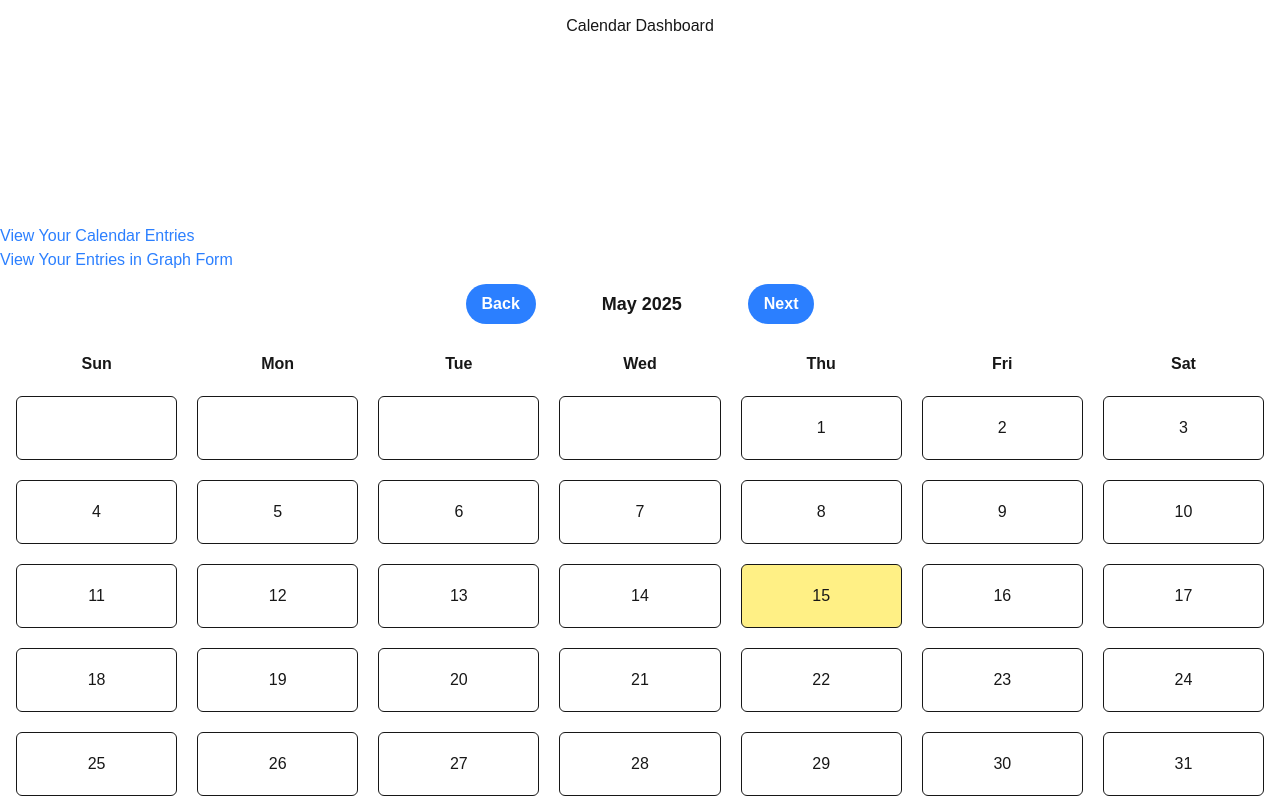
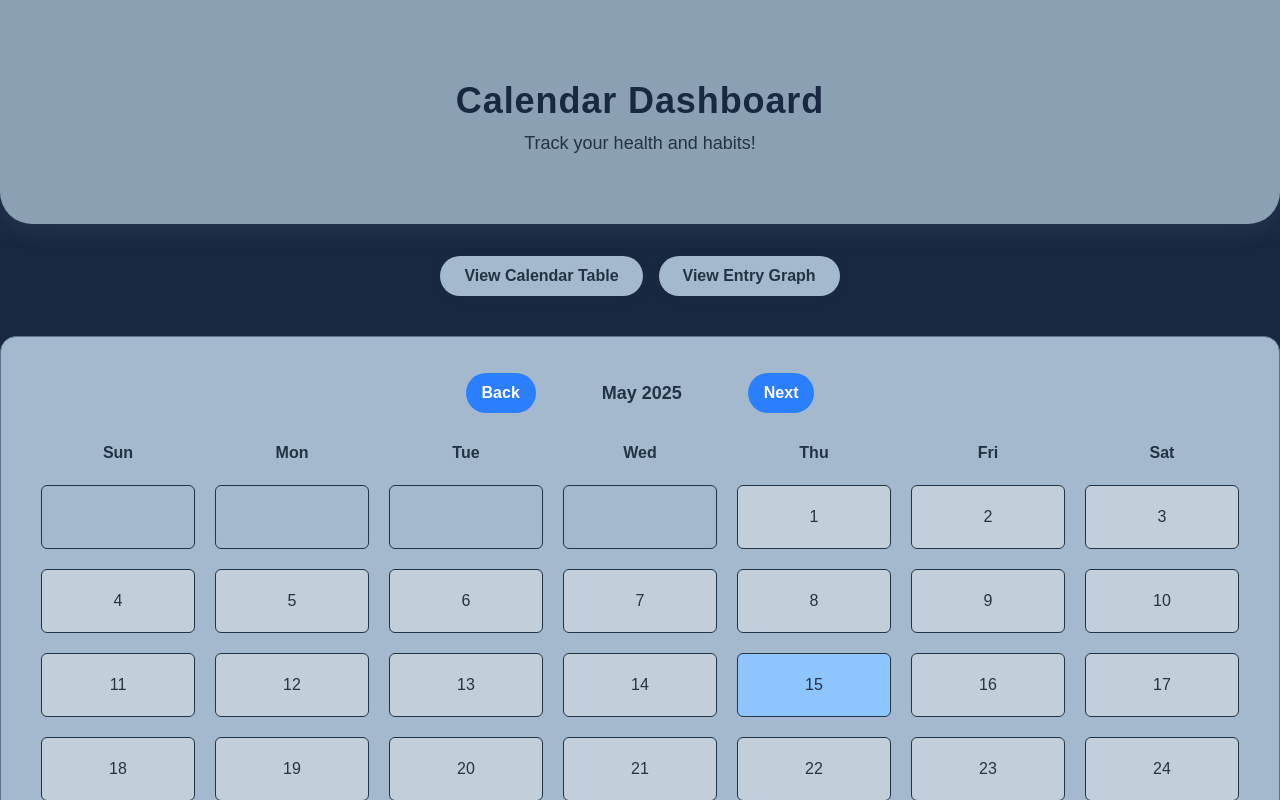
Before and after one commit to gitKevinW/Mental_And_Physical_Wellness_Application, a Next.js app: page /home in a window 1280 px wide. Shown: the top 800 px of the page. Built offline with nearby package versions, Linux system fonts and the light colour scheme; no server answers; the database is empty.

Commit message:
Changed UI/UX

```diff
--- a/src/app/_components/Calendar.tsx
+++ b/src/app/_components/Calendar.tsx
@@ -1,17 +1,30 @@
 'use client';
 
-import { useState } from "react";
-import { eachDayOfInterval, endOfMonth, format ,getDay,startOfMonth, isToday } from "date-fns";
+import { useState, useEffect } from "react";
+import { eachDayOfInterval, endOfMonth, format, getDay, startOfMonth, isToday } from "date-fns";
 import clsx from "clsx";
 import CalendarModal from "./CalendarModal";
+import { db } from "../firebase";
+import { collection, getDocs } from "firebase/firestore";
 
-export default function CalendarHeader({ month, year } : { month: String; year : String}) {
-
+export default function CalendarHeader({ month, year }: { month: String; year: String }) {
   const [monthIndex, setMonthIndex] = useState(Number(month));
   const [yearIndex, setYearIndex] = useState(Number(year));
-
   const [isModalOpen, setIsModalOpen] = useState(false);
   const [selectedDate, setSelectedDate] = useState<Date | null>(null);
+  const [entryDates, setEntryDates] = useState<string[]>([]);
+
+  useEffect(() => {
+    async function fetchEntryDates() {
+      const snapshot = await getDocs(collection(db, "calendarEntries"));
+      const dates = snapshot.docs.map(doc => {
+        const entryDate = doc.data().date;
+        return entryDate ? new Date(entryDate).toLocaleDateString() : null;
+      }).filter(Boolean);
+      setEntryDates(dates as string[]);
+    }
+    fetchEntryDates();
+  }, [monthIndex, yearIndex]);
 
     const week = ["Sun", "Mon", "Tue", "Wed", "Thu", "Fri", "Sat"]
 
@@ -101,21 +114,25 @@ export default function CalendarHeader({ month, year } : { month: String; year :
 
         <div className="container mx-auto p-4">
           <div className="grid grid-cols-7 gap-5">
-                {week.map((day) => {
-                    return (
+            {week.map((day) => (
               <div key={day} className="font-bold text-center">
                 {day}
               </div>
-                    );
-                })}
+            ))}
             {Array.from({ length: startDay }, (_, index) => (
               <div key={index} className="text-center border rounded-md h-16"></div>
             ))}
             {daysInMonth.map((day) => {
+              const dateStr = format(day, "M/d/yyyy"); // Match toLocaleDateString format
+              const hasEntry = entryDates.includes(dateStr);
               return (
-                        <button key={day.toString()} className={clsx("relative group bg-white text-center border rounded-md h-16 flex items-center justify-center",
-                            {"bg-yellow-200": isToday(day)}
-                        )} onClick={() => handleDateClick(day)}
+                <button
+                  key={day.toString()}
+                  className={clsx(
+                    "relative group bg-[#c2ced9] text-center border rounded-md h-16 flex items-center justify-center",
+                    { "bg-blue-300": isToday(day) }
+                  )}
+                  onClick={() => handleDateClick(day)}
                 >
                   <div
                     className="absolute inset-0 -z-10 rounded-md pointer-events-none
@@ -123,9 +140,18 @@ export default function CalendarHeader({ month, year } : { month: String; year :
           transition-all duration-200"
                   />
                   {format(day, "d")}
+                  {hasEntry && (
+                    <span className="absolute top-1 right-2 text-green-600 text-3xl font-extrabold">✓</span>
+                  )}
                 </button>
               );
             })}
+            {Array.from(
+              { length: 42 - (startDay + daysInMonth.length) },
+              (_, index) => (
+                <div key={`empty-end-${index}`} className="text-center border rounded-md h-16"></div>
+              )
+            )}
           </div>
         </div>
         <CalendarModal
--- a/src/app/graph/page.tsx
+++ b/src/app/graph/page.tsx
@@ -1,7 +1,19 @@
 import { adminDB } from "../firebaseAdmin";
 import Link from 'next/link';
-import  LineGraph  from "../_components/LineGraph";
+import LineGraph from "../_components/LineGraph";
 
+// Color palette based on your reference image
+const COLORS = {
+  bg: "#e9ecef",        // lightest
+  bg2: "#c2ced9",       // light blue
+  bg3: "#8ca0b4",       // medium blue
+  bg4: "#5a7590",       // dark blue
+  bg5: "#223344",       // darkest
+  bg6: "#192841",       // very dark blue
+  bg7: "#a4b8ce",       // light grayish blue
+  accent: "#279645",    // accent green (from your chart)
+  accent2: "#bfcc35",   // accent yellow-green (from your chart)
+};
 
 export const dynamic = "force-dynamic"; // ensures SSR
 
@@ -12,14 +24,13 @@ export default async function StatsPage() {
     .orderBy("date", "desc")
     .get();
 
-
-// Map your Firestore data to the format LineGraph expects
+  // Maps Firestore data to the format LineGraph expects
   const entries = snapshot.docs.map((doc) => ({
     id: doc.id,
     ...doc.data(),
   }));
 
-// Example: Use activityPoints as the value, and date as the x-axis
+  // Transform data for the LineGraph from Firestore entries
   const lineData = entries.map((entry: any) => ({
     date: entry.date ? new Date(entry.date).toLocaleDateString() : "",
     activityPoints: entry.activityPoints ?? 0,
@@ -33,20 +44,67 @@ export default async function StatsPage() {
     sleep: Number(entry.sleep ?? 0),
   }));
 
-
   return (
-    <div>
-        <div>
-            <h1 className="text-2xl font-bold mb-4">Your Calendar Entries</h1>
-            <p className="mb-4">
-                View and analyze your calendar entries.{" "}
-                <Link href="/home" className="text-blue-500 hover:underline">
+    <div
+      className="min-h-screen"
+      style={{
+        background: COLORS.bg6,
+        color: COLORS.bg5,
+      }}
+    >
+      <div
+        className="h-56 flex flex-col items-center justify-center pt-3.5"
+        style={{
+          color: COLORS.bg5,
+          background: COLORS.bg3,
+          borderRadius: "0 0 2rem 2rem",
+          boxShadow: `0 4px 24px 0 ${COLORS.bg4}33`,
+        }}
+      >
+        <h1 className="text-4xl font-bold tracking-wide mb-2" style={{ color: COLORS.bg6 }}>
+          Entry Graph
+        </h1>
+        <p className="text-lg" style={{ color: COLORS.bg5 }}>
+          Visualize your health and habits!
+        </p>
+      </div>
+      <div className="flex items-center justify-center mt-8 gap-4">
+        <Link
+          href="/home"
+          className="px-6 py-2 rounded-full font-semibold transition-colors"
+          style={{
+            background: COLORS.bg7,
+            color: COLORS.bg5,
+            boxShadow: `0 2px 8px 0 ${COLORS.bg5}22`,
+          }}
+        >
           Back to Calendar
         </Link>
-            </p>
+        <Link
+          href="/stats"
+          className="px-6 py-2 rounded-full font-semibold transition-colors"
+          style={{
+            background: COLORS.bg7,
+            color: COLORS.bg5,
+            boxShadow: `0 2px 8px 0 ${COLORS.bg5}22`,
+          }}
+        >
+          View Calendar Table
+        </Link>
       </div>
-        <div>
+      <div className="mt-10 flex justify-center">
+        <div
+          className="rounded-2xl shadow-xl p-6"
+          style={{
+            background: "white",
+            border: `1px solid ${COLORS.bg4}`,
+            minWidth: "900px",
+            maxWidth: "1500px",
+            width: "100%",
+          }}
+        >
           <LineGraph data={lineData} />
+        </div>
       </div>
       <div className="mt-8 flex justify-center">
         <div className="bg-white rounded-lg shadow-lg p-6 max-w-xl w-full border border-gray-200">
@@ -75,7 +133,7 @@ export default async function StatsPage() {
                   <span style={{ color: "#279645" }}>●</span>
                   <b> Diet</b> ↔{" "}
                   <span style={{ color: "#8884d8" }}>●</span>
-                            <b> Exercise</b> <br/>
+                  <b> Exercise</b> <br />
                   Research shows that with a combination of a healthy diet and regular exercise, individuals can significantly improve their overall health and well-being.
                   Also accelerating weight loss and decelerate the decline in resting metabolic rate.
                 </li>
@@ -86,8 +144,8 @@ export default async function StatsPage() {
                   <b> Diet</b> ↔ {" "}
                   <span style={{ color: "#FF8042" }}>●</span>
                   <b>Sleep</b>
-                            <br/>
-                            Studies proves that people with good sleep quality were found to consume higher carbohydrate, fiber,
+                  <br />
+                  Studies prove that people with good sleep quality were found to consume higher carbohydrate, fiber,
                   beta-carotene, vitamin E, thiamine, vitamin B6, total folate, vitamin C, calcium, magnesium, potassium, and iron compared to those with poor sleep quality. Healthy diets
                   that consume more plant-derived foods, such as fruits, vegetables, whole grains, and legumes, are associated with better sleep quality.
                 </li>
@@ -96,8 +154,8 @@ export default async function StatsPage() {
                   <b> Sleep</b> ↔{" "}
                   <span style={{ color: "#FF8042" }}>●</span>
                   <b> Mood</b>
-                            <br/>
-                            Mood was found to deteriate with poor sleep quality, and can make people become more irritable, tense, and depressed. Feelings of calmness
+                  <br />
+                  Mood was found to deteriorate with poor sleep quality, and can make people become more irritable, tense, and depressed. Feelings of calmness
                   and relaxation were found to be associated with good sleep quality, while feelings of anger, frustration, and nervousness were associated with poor sleep quality.
                 </li>
                 <li>
@@ -105,7 +163,7 @@ export default async function StatsPage() {
                   <b> Sleep</b> ↔{" "}
                   <span style={{ color: "#8884d8" }}>●</span>
                   <b>Exercise</b>
-                            <br/>
+                  <br />
                   Poor sleep can contribute to physical and mental illnesses that may reduce participation in exercise. Research has shown that
                   those who participated in more physical activities reported less wake time during the night.
                 </li>
@@ -114,8 +172,8 @@ export default async function StatsPage() {
                   <b> Exercise</b> ↔{" "}
                   <span style={{ color: "#FF8042" }}>●</span>
                   <b>Mood</b>
-                            <br/>
-                            Exercising for just 10 additional minutes at an aerobic level can improve virgor, decrease fatigue, and decrease negative mood states.
+                  <br />
+                  Exercising for just 10 additional minutes at an aerobic level can improve vigor, decrease fatigue, and decrease negative mood states.
                   Some people report that exercise was as effective as cognitive therapy for their mild depression and gave improvements on tension, anger, fatigue, and confusion.
                 </li>
                 <li>
@@ -125,7 +183,7 @@ export default async function StatsPage() {
                   <span style={{ color: "#cc3560" }}>●</span>
                   <span style={{ color: "#279645" }}>●</span>
                   <b>Diet</b>
-                            <br/>
+                  <br />
                   Study has shown that diet changes that included higher percentages of fat and protein content led to increased well-being and decreased anxiety and depression. While, higher consumption
                   of carbohydrates led to decreased happiness and increased anxiety and depression.
                 </li>
@@ -177,24 +235,6 @@ export default async function StatsPage() {
             <li>
               Berger, B. G., & Motl, R. W. (2000). Exercise and mood: A selective review and synthesis of research employing the profile of mood states. Journal of Applied Sport Psychology, 12(1), 69–92. https://doi.org/10.1080/10413200008404214
             </li>
-                    <li>
-                        References.
-                    </li>
-                    <li>
-                        References.
-                    </li>
-                    <li>
-                        References.
-                    </li>
-                    <li>
-                        References.
-                    </li>
-                    <li>
-                        References.
-                    </li>
-                    <li>
-                        References.
-                    </li>
           </div>
         </div>
       </div>
--- a/src/app/home/page.tsx
+++ b/src/app/home/page.tsx
@@ -1,33 +1,83 @@
-import Image from "next/image";
 import CalendarHeader from "../_components/Calendar";
 import Link from 'next/link';
 
-
-
-
+// Color palette based on your reference image
+const COLORS = {
+  bg: "#e9ecef",        // lightest
+  bg2: "#c2ced9",       // light blue
+  bg3: "#8ca0b4",       // medium blue
+  bg4: "#5a7590",       // dark blue
+  bg5: "#223344",       // darkest
+  bg6: "#192841",       // very dark blue
+  bg7: "#a4b8ce",       // light grayish blue
+  accent: "#279645",    // accent green (from your chart)
+  accent2: "#bfcc35",   // accent yellow-green (from your chart)
+};
 
 export default function CalendarDashboard() {
-
   const month = new Date().getMonth();
   const year = new Date().getFullYear();
-  // console.log(today)
+
   return (
-    <div>
-      <div className="h-56 text-center pt-3.5">
-        Calendar Dashboard
+    <div
+      className="min-h-screen"
+      style={{
+        background: COLORS.bg6, // Use solid dark blue
+        color: COLORS.bg5,
+      }}
+    >
+      <div className="h-56 flex flex-col items-center justify-center pt-3.5"
+        style={{
+          color: COLORS.bg5,
+          background: COLORS.bg3,
+          borderRadius: "0 0 2rem 2rem",
+          boxShadow: `0 4px 24px 0 ${COLORS.bg4}33`,
+        }}
+      >
+        <h1 className="text-4xl font-bold tracking-wide mb-2" style={{ color: COLORS.bg6 }}>
+          Calendar Dashboard
+        </h1>
+        <p className="text-lg" style={{ color: COLORS.bg5 }}>
+          Track your health and habits!
+        </p>
       </div>
-      <div>
-        <Link href="/stats" className="text-center text-blue-500 hover:underline mb-4">
-          View Your Calendar Entries
+      <div className="flex items-center justify-center mt-8 gap-4">
+        <Link
+          href="/stats"
+          className="px-6 py-2 rounded-full font-semibold transition-colors"
+          style={{
+            background: COLORS.bg7,
+            color: COLORS.bg5, // changed from COLORS.bg to COLORS.bg5 to match "View Entry Graph" text color
+            boxShadow: `0 2px 8px 0 ${COLORS.bg5}22`,
+          }}
+        >
+          View Calendar Table
+        </Link>
+        <Link
+          href="/graph"
+          className="px-6 py-2 rounded-full font-semibold transition-colors"
+          style={{
+            background: COLORS.bg7, // changed from COLORS.bg5 to COLORS.bg3 for a lighter blue
+            color: COLORS.bg5,
+            boxShadow: `0 2px 8px 0 ${COLORS.bg5}22`,
+          }}
+        >
+          View Entry Graph
         </Link>
       </div>
-      <div>
-        <Link href="/graph" className="text-center text-blue-500 hover:underline mb-4">
-          View Your Entries in Graph Form
-        </Link>
-      </div>
-      <div>
-        <CalendarHeader month={month.toString()} year={year.toString()}/>
+      <div className="mt-10 flex justify-center">
+        <div
+          className="rounded-2xl shadow-xl p-6"
+          style={{
+            background: COLORS.bg7,
+            border: `1px solid ${COLORS.bg4}`,
+            minWidth: "900px",
+            maxWidth: "1500px",
+            width: "100%",
+          }}
+        >
+          <CalendarHeader month={month.toString()} year={year.toString()} />
+        </div>
       </div>
     </div>
   );
--- a/src/app/stats/page.tsx
+++ b/src/app/stats/page.tsx
@@ -1,6 +1,13 @@
 import { adminDB } from "../firebaseAdmin";
 import Link from 'next/link';
 
+const COLORS = {
+  bg: "#c2ced9",       // light blue background
+  card: "#a4b8ce",     // card/table background
+  border: "#5a7590",   // border color
+  text: "#223344",     // main text
+  accent: "#279645",   // accent green
+};
 
 export const dynamic = "force-dynamic"; // ensures SSR
 
@@ -17,49 +24,90 @@ export default async function StatsPage() {
   }));
 
   return (
-    <div className="p-6">
-      <h1 className="text-2xl font-bold mb-4">Your Calendar Entries</h1>
-        <p className="mb-4">
-            View and analyze your calendar entries.{" "}
-            <Link href="/home" className="text-blue-500 hover:underline">
-            Back to Calendar
-            </Link>
+    <div
+      className="min-h-screen flex flex-col items-center"
+      style={{
+        background: COLORS.bg,
+        color: COLORS.text,
+      }}
+    >
+      <div
+        className="rounded-2xl shadow-xl p-8 mt-12 w-full max-w-7xl"
+        style={{
+          background: COLORS.card,
+          border: `1px solid ${COLORS.border}`,
+        }}
+      >
+        <h1 className="text-3xl font-bold mb-4 text-center" style={{ color: COLORS.text }}>
+          Your Calendar Entries
+        </h1>
+        <p className="mb-6 text-center">
+          View and analyze your calendar entries!
         </p>
-      <div className="overflow-x-auto">
-        <table className="min-w-full border">
+        <div className="overflow-x-auto rounded-xl relative">
+          <table
+            className="min-w-full text-sm"
+            style={{
+              background: COLORS.card,
+              borderRadius: "1rem",
+              border: `1px solid ${COLORS.border}`,
+            }}
+          >
             <thead>
-            <tr>
-              <th className="border px-2 py-1">Date</th>
-              <th className="border px-2 py-1">Rating</th>
-              <th className="border px-2 py-1">Sleep (hrs)</th>
-              <th className="border px-2 py-1">Walk (mins)</th>
-              <th className="border px-2 py-1">Run (mins)</th>
-              <th className="border px-2 py-1">Lift (mins)</th>
-              <th className="border px-2 py-1">Activity Points</th>
-              <th className="border px-2 py-1">Diet</th>
-              <th className="border px-2 py-1">Feeling</th>
-              <th className="border px-2 py-1">Grateful</th>
-              <th className="border px-2 py-1">Learning</th>
+              <tr style={{ background: COLORS.bg }}>
+                <th className="border px-2 py-2 font-semibold" style={{ borderColor: COLORS.border }}>Date</th>
+                <th className="border px-2 py-2 font-semibold" style={{ borderColor: COLORS.border }}>Rating</th>
+                <th className="border px-2 py-2 font-semibold" style={{ borderColor: COLORS.border }}>Sleep (hrs)</th>
+                <th className="border px-2 py-2 font-semibold" style={{ borderColor: COLORS.border }}>Walk (mins)</th>
+                <th className="border px-2 py-2 font-semibold" style={{ borderColor: COLORS.border }}>Run (mins)</th>
+                <th className="border px-2 py-2 font-semibold" style={{ borderColor: COLORS.border }}>Lift (mins)</th>
+                <th className="border px-2 py-2 font-semibold" style={{ borderColor: COLORS.border }}>Activity Points</th>
+                <th className="border px-2 py-2 font-semibold" style={{ borderColor: COLORS.border }}>Diet</th>
+                <th className="border px-2 py-2 font-semibold" style={{ borderColor: COLORS.border }}>Feeling</th>
+                <th className="border px-2 py-2 font-semibold" style={{ borderColor: COLORS.border }}>Grateful</th>
+                <th className="border px-2 py-2 font-semibold" style={{ borderColor: COLORS.border }}>Learning</th>
               </tr>
             </thead>
             <tbody>
               {entries.map((entry: any) => (
-              <tr key={entry.id}>
-                <td className="border px-2 py-1">{new Date(entry.date).toLocaleDateString()}</td>
-                <td className="border px-2 py-1">{entry.rating}</td>
-                <td className="border px-2 py-1">{entry.sleep}</td>
-                <td className="border px-2 py-1">{entry.walk}</td>
-                <td className="border px-2 py-1">{entry.run}</td>
-                <td className="border px-2 py-1">{entry.lift}</td>
-                <td className="border px-2 py-1">{entry.activityPoints}</td>
-                <td className="border px-2 py-1">{entry.diet}</td>
-                <td className="border px-2 py-1">{entry.feeling}</td>
-                <td className="border px-2 py-1">{entry.grateful}</td>
-                <td className="border px-2 py-1">{entry.learning}</td>
+                <tr key={entry.id} className="hover:bg-[#8ca0b4] transition">
+                  <td className="border px-2 py-2" style={{ borderColor: COLORS.border }}>{new Date(entry.date).toLocaleDateString()}</td>
+                  <td className="border px-2 py-2" style={{ borderColor: COLORS.border }}>{entry.rating}</td>
+                  <td className="border px-2 py-2" style={{ borderColor: COLORS.border }}>{entry.sleep}</td>
+                  <td className="border px-2 py-2" style={{ borderColor: COLORS.border }}>{entry.walk}</td>
+                  <td className="border px-2 py-2" style={{ borderColor: COLORS.border }}>{entry.run}</td>
+                  <td className="border px-2 py-2" style={{ borderColor: COLORS.border }}>{entry.lift}</td>
+                  <td className="border px-2 py-2" style={{ borderColor: COLORS.border }}>{entry.activityPoints}</td>
+                  <td className="border px-2 py-2" style={{ borderColor: COLORS.border }}>{entry.diet}
+                    {`Carbs: ${entry.carbs ?? entry.carbohydrates ?? ""}% | Protein: ${entry.protein ?? ""}% | Produce: ${entry.produce ?? ""}%`}
+                  </td>
+                  <td className="border px-2 py-2 whitespace-pre-line break-words max-w-[180px]" style={{ borderColor: COLORS.border }}>
+                    {entry.feeling && entry.feeling.length > 100 ? entry.feeling.slice(0, 100) + "..." : entry.feeling}
+                  </td>
+                  <td className="border px-2 py-2 whitespace-pre-line break-words max-w-[180px]" style={{ borderColor: COLORS.border }}>
+                    {entry.grateful && entry.grateful.length > 100 ? entry.grateful.slice(0, 100) + "..." : entry.grateful}
+                  </td>
+                  <td className="border px-2 py-2 whitespace-pre-line break-words max-w-[180px]" style={{ borderColor: COLORS.border }}>
+                    {entry.learning && entry.learning.length > 100 ? entry.learning.slice(0, 100) + "..." : entry.learning}
+                  </td>
                 </tr>
               ))}
             </tbody>
           </table>
+          <div className="flex justify-start mt-4">
+            <Link
+              href="/home"
+              className="px-4 py-2 rounded-full font-semibold transition-colors"
+              style={{
+                background: COLORS.border,
+                color: COLORS.bg,
+                boxShadow: `0 2px 8px 0 ${COLORS.border}22`,
+              }}
+            >
+              Back to Calendar
+            </Link>
+          </div>
+        </div>
       </div>
     </div>
   );
```
Also changed, not shown: src/app/_components/CalendarModal.tsx (+6 -2 lines). Lines whose indentation alone changed are shown as unchanged.
